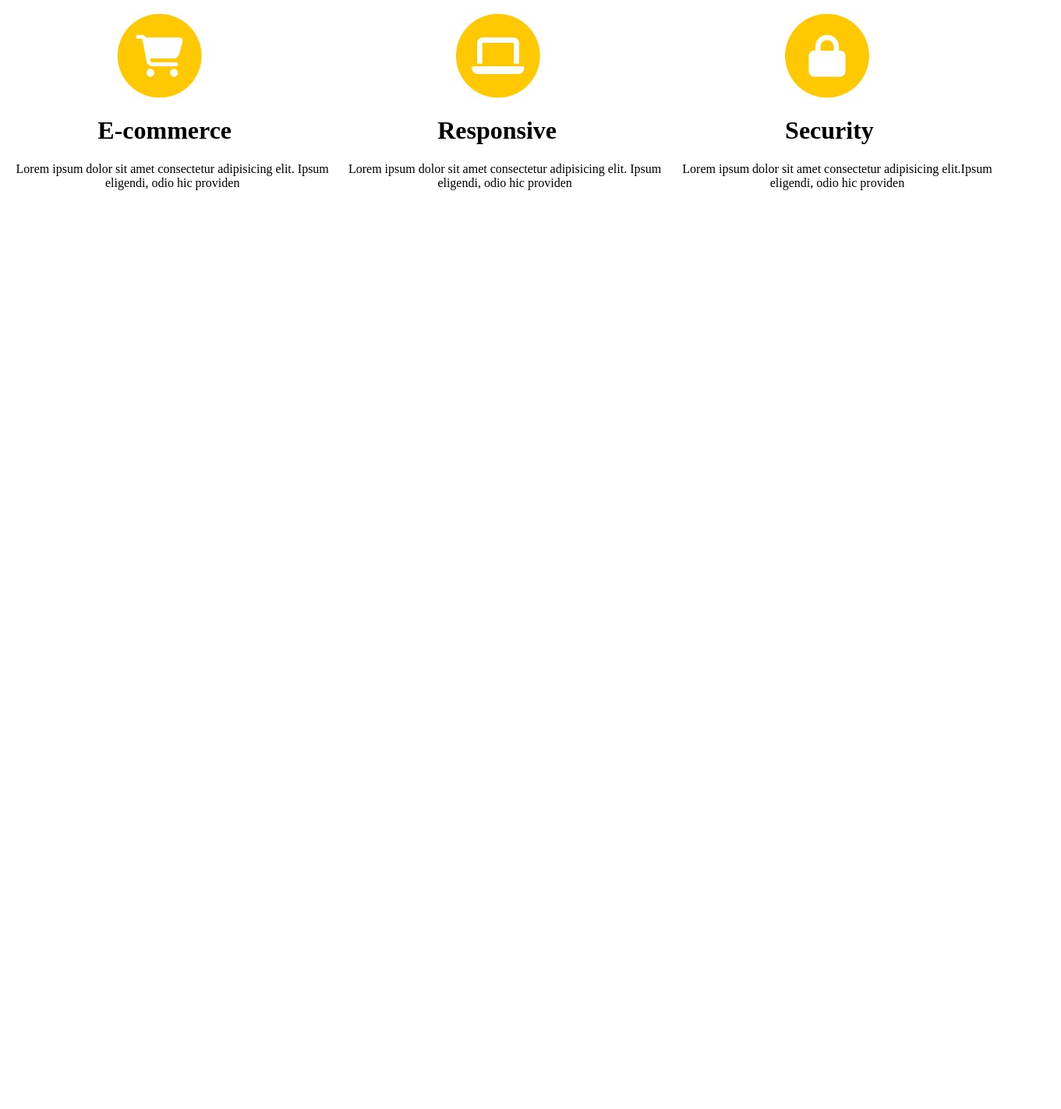
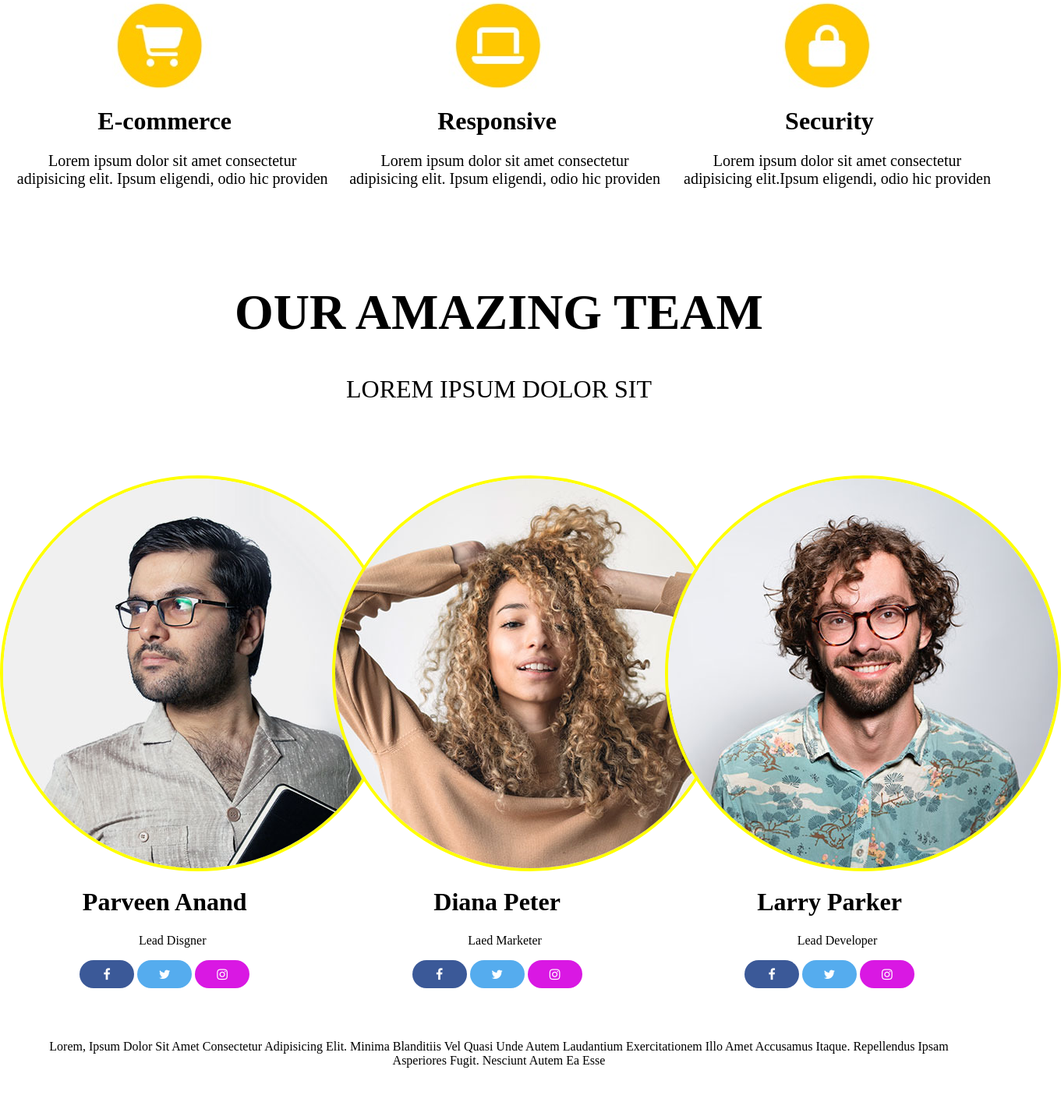
Before and after one commit to Rahma503/Session2_HTML, a plain HTML site: page index.html in a window 1280 px wide. Shown: the part 347-1770 px from the top of the page at 78% size, 1361 px wide, since content can reach past the window. Before the commit the page ends 800 px from the top, so only its background shows below. Drawn offline with Linux system fonts and the light colour scheme.

Commit message:
2nd task_m2

```diff
--- a/index.html
+++ b/index.html
@@ -1,6 +1,10 @@
 <html>
 <head>
     <link rel="stylesheet" href="./main.css">
+    <link rel="stylesheet" href="https://cdnjs.cloudflare.com/ajax/libs/font-awesome/4.7.0/css/font-awesome.min.css">
+    <meta charset="UTF-8">
+    <!-- to be responsive with screen of laptop -->
+    <meta name="viewport" content="width=device-width, initial-scale=1.0">
 </head>
 <body>
 
@@ -21,9 +25,6 @@
             <div class="clear"></div>
 
     </div>
-
-
-
     <div class="Services">
         <h1 >Services</h1>
         <p>Lorem ipsum dolor sit</p>
@@ -55,6 +56,50 @@
 
         </div>
 
+    <div class="ama">
+        <h1 >our amazing team</h1>
+        <p>Lorem ipsum dolor sit</p>
+    </div>
+
+    </div>
+
+    <div class="images2">
+        <div class="item2">
+            <img src="./11.jpeg" alt="">
+            <h1>Parveen Anand</h1>
+            <p >Lead Disgner</p>
+            <div class="icons">
+                <a href="#" class="fa fa-facebook"></a>
+                <a href="#" class="fa fa-twitter"></a>
+                <a href="#" class="fa fa-instagram"></a>
+            </div>
+
+
+        </div>
+        <div class="item2">
+            <img src="./22.jpeg" alt="">
+            <h1>Diana Peter</h1>
+            <p>Laed Marketer</p>
+            <div class="icons">
+                <a href="#" class="fa fa-facebook"></a>
+                <a href="#" class="fa fa-twitter"></a>
+                <a href="#" class="fa fa-instagram"></a>
+            </div>
+        </div>
+        <div class="item2">
+            <img src="./33.jpeg" alt="">
+            <h1>Larry Parker</h1>
+            <p> Lead Developer</p>
+            <div class="icons">
+                <a href="#" class="fa fa-facebook"></a>
+                <a href="#" class="fa fa-twitter"></a>
+                <a href="#" class="fa fa-instagram"></a>
+            </div>
+
+
+        </div>
+        <p class="am">Lorem, ipsum dolor sit amet consectetur adipisicing elit. Minima blanditiis vel quasi unde autem laudantium exercitationem illo amet accusamus itaque. Repellendus ipsam asperiores fugit. Nesciunt autem ea esse</p>
+
     </div>
 
 
--- a/main.css
+++ b/main.css
@@ -37,7 +37,15 @@ body {
 
     padding: 60px;
     text-align: center;
+    font-size: 30px;
+
+}
+
+.ama{
+    padding: 60px;
+    text-align: center;
     font-size: 32px;
+    text-transform: uppercase;
 
 }
 
@@ -51,4 +59,60 @@ body {
 
     padding-left:20px;
     text-align: center;
+    font-size: 20px;
 }
+
+.item2{
+    display: inline-block;
+    width: 33%;
+    text-align: center;
+
+}
+.item2 p{
+
+    padding-left:20px;
+    text-align: center;
+}
+.fa {
+    padding: 10px;
+    font-size: 30px;
+    width: 50px;
+    text-align: center;
+    text-decoration: none;
+    border-radius: 360px;
+  }
+  .fa:hover {
+    opacity: 0.7;
+  }
+
+  /* Set a specific color for each brand */
+
+  /* Facebook */
+  .fa-facebook {
+    background: #3B5998;
+    color: white;
+  }
+
+  /* Twitter */
+  .fa-twitter {
+    background: #55ACEE;
+    color: white;
+  }
+
+    /* Twitter */
+.fa-instagram {
+    background: #d918e3;
+    color: white;
+    }
+.am{
+    padding: 50px;
+    text-align: center;
+    font-size: 16px;
+    text-transform: capitalize;
+}
+
+.item2 img{
+    border-radius: 360px;
+    border: 4px solid yellow;
+
+}
```
Also changed, not shown: 11.jpeg (added), 22.jpeg (added), 33.jpeg (added).
